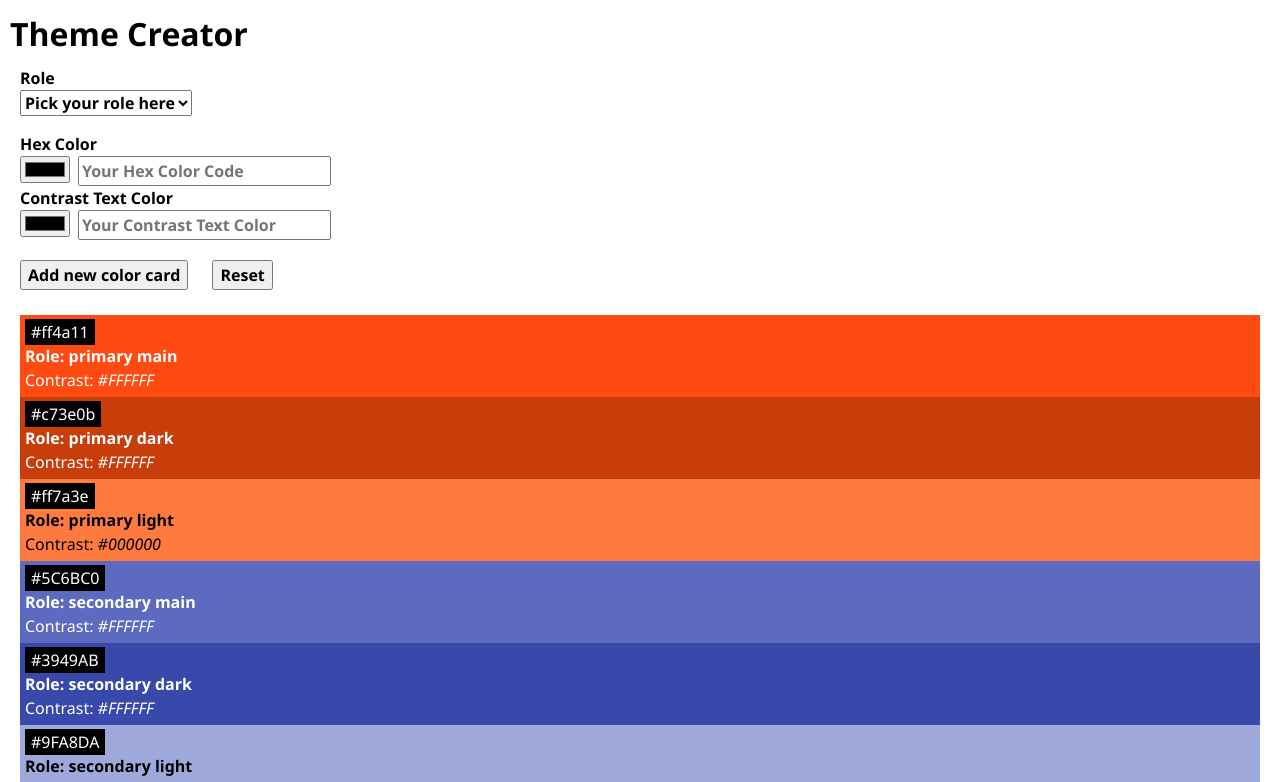
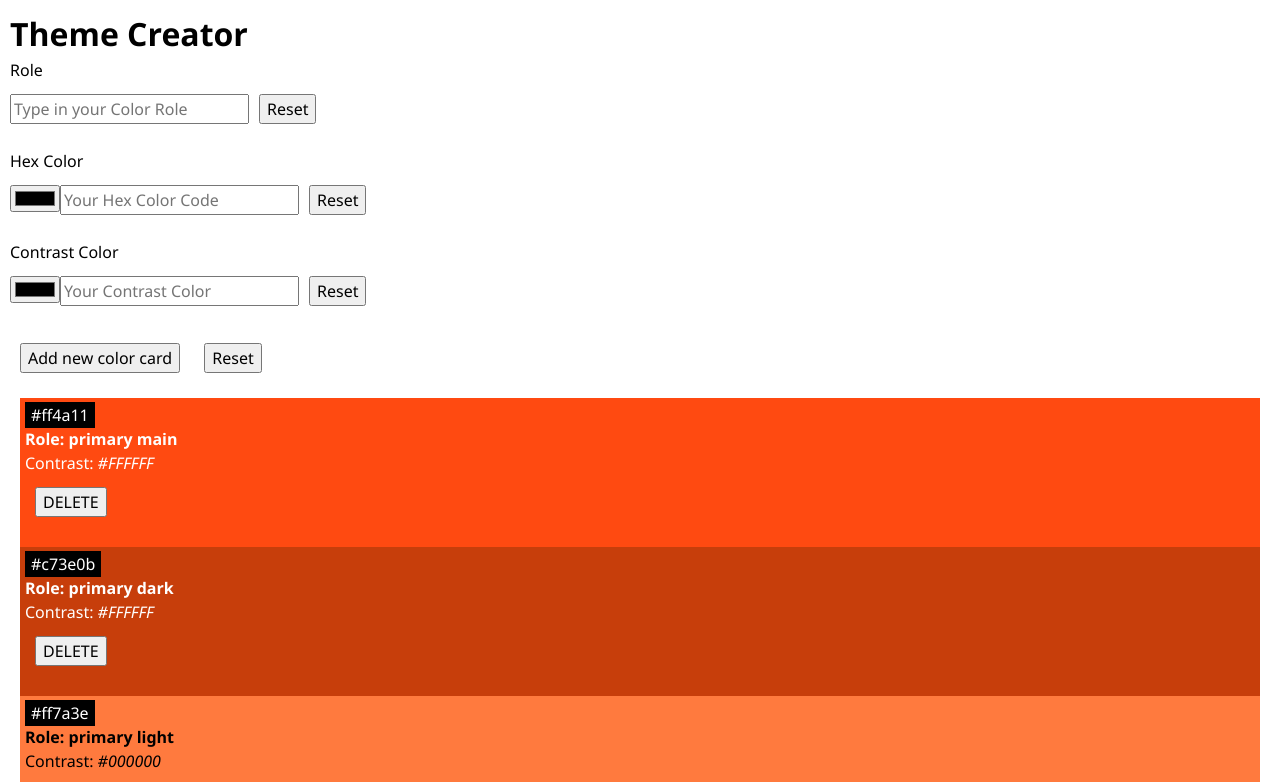
Before and after one commit to viokhamphasithivong/recap4, a React (Vite) app: page / in a window 1280 px wide. Shown: the top 782 px of the page. Built offline with nearby package versions, Linux system fonts and the light colour scheme.

Commit message:
reworking task1 and 2, adding task3

```diff
--- a/package.json
+++ b/package.json
@@ -13,6 +13,7 @@
   "dependencies": {
     "@octokit/rest": "^20.1.0",
     "dotenv": "^16.4.5",
+    "nanoid": "^5.1.6",
     "react": "^18.2.0",
     "react-dom": "^18.2.0"
   },
--- a/src/App.jsx
+++ b/src/App.jsx
@@ -1,21 +1,46 @@
 import { initialColors } from "./lib/colors"; //getting array of colors
 import Color from "./Components/Color/Color"; //getting component for card
-import ColorForms from "./Components/Color/ColorForms.jsx";
+import Forms from "./Components/ColorForm/Forms.jsx";
 import "./App.css"; //getting style
+import { useState } from "react";
+
 
 function App() {
+  const [colors, setColors] = useState(initialColors);
+
+function handleAddColor(newColor) {
+  const colorWithId = {
+    id: crypto.randomUUID(),
+    ...newColor
+  };
+  setColors((prevColors) => [ colorWithId, ...prevColors]);
+}
+
+
+  function handleDeleteColor(id) {
+    setColors(prev => prev.filter(c => c.id !== id));
+  }
+
+
   return (
     <>
       <h1>Theme Creator</h1>
 
-        <ColorForms roleData={initialColors}/>
+        <Forms onSubmit={handleAddColor} />
 
-        {initialColors.map(color => (
 
-        <Color color={color} key={color.id}/>
-
+        {colors.map(color => (
+        <Color color={color} key={color.id}
+        onDelete={() => handleDeleteColor(color.id)}/>
       ))}
 
+
+
+          {colors.length === 0 && (
+        <p className="color-card-highlight">
+          Es gibt noch keine Farben. Füge neue Farben hinzu!
+        </p>
+      )}
     </>
   );
 }
--- a/src/Components/Buttons.jsx
+++ /dev/null
@@ -1,5 +0,0 @@
-export default function ButtonsSubmit (){
-    return <>
-     <button>Add new color card</button> <button>Reset</button>
-    </>
-}
--- a/src/Components/Color/Color.jsx
+++ b/src/Components/Color/Color.jsx
@@ -1,6 +1,9 @@
 import "./css/Color.css";
+import { useState } from "react";
 
-export default function Color({ color }) {
+export default function Color({ color, onDelete }) {
+ const [colorToDelete, setColorToDelete] = useState(null);
+
 
 
   return (
@@ -9,15 +12,22 @@ export default function Color({ color }) {
       <p className="color-card-headline">{color.hex}</p>
       <p className="color-card-role">Role: {color.role}</p>
       <p >Contrast: <span className="color-card-contrast">{color.contrastText}</span></p>
+      <button onClick={() => setColorToDelete(true)}  >
+        DELETE
+      </button>
 
+      {colorToDelete && (
+        <div className="color-card-highlight">
+          <p className="color-card-highlight">
+            Willst du die Farbe {colorToDelete.role} wirklich löschen?
+          </p>
+          <button onClick={onDelete}>Ja, löschen</button>
+          <button onClick={() => setColorToDelete(false)}>Nein, abbrechen</button>
+        </div>
+      )}
     </div>
+
+
   )
 
 }
-
-
-
-/* hex value of the color
-the role of the color
-the color itself in the background color of the element
-the font in the respective contrastText color */
--- a/src/Components/Color/ColorForms.jsx
+++ /dev/null
@@ -1,26 +0,0 @@
-import "./css/color-forms.css";
-import "./css/color-forms-role.css";
-import SelectRole from "../SelectRole.jsx"
-import Forms from "../Forms.jsx"
-import Buttons from "../Buttons.jsx"
-
-
-export default function ColorForms({roleData}) {
- console.log(roleData)
-
-  return (
-    <div className="color-forms">
-
-     <SelectRole roleData={roleData}/>
-
-      <div className="color-forms-role">
-
-        <Forms/>
-
-      </div>
-
-     <Buttons/>
-
-    </div>
-  );
-}
--- a/src/Components/Color/css/Color.css
+++ b/src/Components/Color/css/Color.css
@@ -5,6 +5,13 @@
 }
 
 .color-card-headline {
+  display: inline;
+  padding: 2px 6px;
+  background: black;
+  color: white;
+
+}
+.color-card-highlight {
   display: inline;
   padding: 2px 6px;
   background: black;
@@ -19,3 +26,13 @@ font-weight:600;
 .color-card-contrast{
 font-style:italic
 }
+
+.confirmation-popup {
+  background: #fff;
+  border: 2px solid #ff0000;
+  padding: 1rem;
+  margin: 1rem 0;
+  display: flex;
+  gap: 1rem;
+  align-items: center;
+}
--- a/src/Components/Color/css/color-forms-role.css
+++ b/src/Components/Color/css/color-forms-role.css
@@ -1,19 +1,20 @@
-.color-forms-role{
+.color-forms-role {
     display:flex;
    flex-direction: column;
 
     margin: 8px 10px;
     font-weight:600;
 
-
-
+}
+.color-forms-role select, option{
+cursor: pointer;
 }
 
 .color-forms-role input{
    margin-right: 8px;
 }
 
-.color-forms div{
+/* .color-forms div{
    display: flex;
    justify-content: start;
-}
+} */
--- a/src/Components/Color/css/color-forms.css
+++ b/src/Components/Color/css/color-forms.css
@@ -1,6 +1,11 @@
 .color-forms{
-
-
     font-weight:600;
 
 }
+
+.color-forms button{
+
+
+  cursor: pointer;
+
+}
--- /dev/null
+++ b/src/Components/ColorForm/Forms.jsx
@@ -0,0 +1,74 @@
+
+import ColorInput from "../ColorInput";
+
+
+export default function FormApp({onSubmit,
+  placeholderText={role:"Type in your Color Role", hex:"Your Hex Color Code",contrast:"Your Contrast Color"}}
+) {
+
+  function handleColorData(event) {
+
+     event.preventDefault();
+    const formData = new FormData(event.target);
+    const data = Object.fromEntries(formData);
+     event.target.reset()
+    console.log(data)
+    onSubmit(data);
+  }
+
+  return (
+    <>
+    <form onSubmit={handleColorData}>
+      <label>Role</label>
+      <div>
+        <input
+          type="text"
+          id="role"
+          name="role"
+          placeholder={placeholderText.role}
+        />
+        <button
+          type="button"
+          onClick={() => {placeholderText.role}}
+        >
+          Reset
+        </button>
+      </div>
+
+      <label>Hex Color</label>
+      <div>
+
+
+        <ColorInput
+          id="hex"
+
+          placeHolder={placeholderText.hex}
+
+        />
+
+        <button type="button" onClick={() => {placeholderText.hex}}>
+          Reset
+        </button>
+      </div>
+
+      <label>Contrast Color</label>
+      <div>
+
+        <ColorInput
+        id="contrastText"
+          placeHolder={placeholderText.contrast}
+
+        />
+        <button type="button" onClick={() =>{placeholderText.hex}}>
+          Reset
+        </button>
+      </div>
+
+      <button type="submit">Add new color card</button> <button type="reset">Reset</button>
+    </form>
+
+
+
+</>
+  );
+}
--- /dev/null
+++ b/src/Components/ColorInput.jsx
@@ -0,0 +1,34 @@
+import "./Color/css/color-forms.css";
+import { useState } from "react";
+
+
+export default function ColorInput ({id, value, placeHolder}){
+
+ const [inputValue, setInputValue] = useState(value, placeHolder);
+
+  function handleInputValue(event) {
+    setInputValue(event.target.value);
+  }
+
+
+
+    return (
+    <>
+        <input
+          type="color"
+          value={inputValue}
+          onChange={handleInputValue}
+
+        />
+
+        <input
+          id={id}
+          name={id}
+          value={inputValue}
+          onChange={handleInputValue}
+          placeholder={placeHolder}
+        />
+
+    </>
+    )
+}
--- a/src/Components/Forms.jsx
+++ /dev/null
@@ -1,15 +0,0 @@
-export default function formApp(){
-    return  <>
-    <label>Hex Color</label>
-        <div>
-          <input type="color" />
-          <input placeholder="Your Hex Color Code" />
-        </div>
-         <label>Contrast Text Color</label>
-
-        <div>
-          <input type="color"></input>
-          <input placeholder="Your Contrast Text Color"></input>
-        </div>
-        </>
-}
--- a/src/Components/SelectRole.jsx
+++ /dev/null
@@ -1,39 +0,0 @@
-
-import {useState} from "react";
-
-
-export default function SelectRole({roleData}) {
-
-  const [role, setRole] = useState("");
-
-function handleRole (event) {
-  setRole(event.target.value);
-  console.log(event)
-}
-
- console.log(roleData)
-  return (
-    <div className="color-forms">
-
-      <div className="color-forms-role">
-        <label>Role</label>
-        <div>
-          <select onChange={handleRole} >
-            <option >Pick your role here</option>
-
-            {roleData?.map(role =>(
-
-                  <option key={role.id} value={role.role}>
-                {role.role}
-              </option>
-
-                  ))}
-
-
-
-          </select>
-        </div>
-      </div>
-    </div>
-);
-}
```
Also changed, not shown: 1 other file (tests, documents, lock files or other folders).
